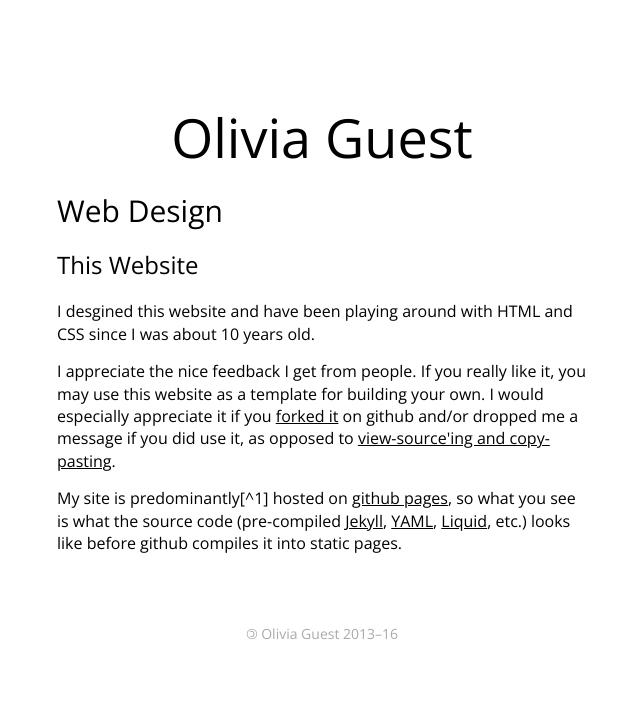
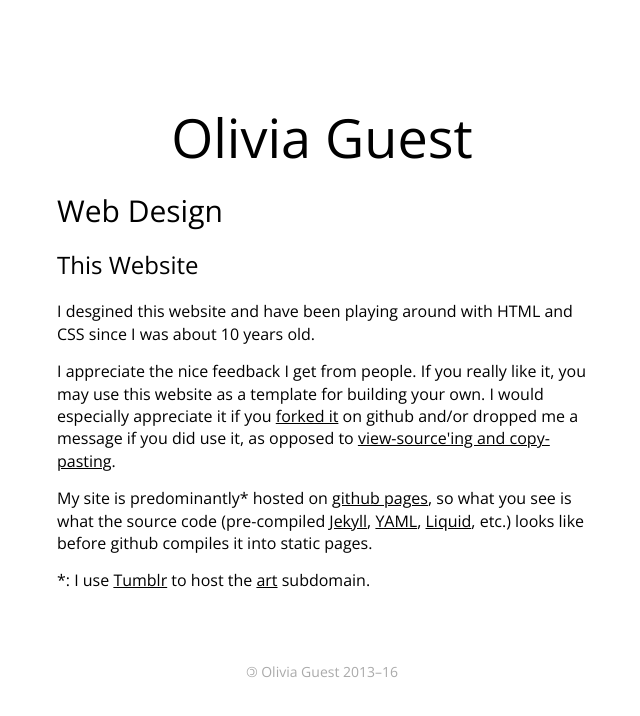
Before and after one commit to oliviaguest/oliviaguest.github.io, a Jekyll site: the page built from web-design.md, in a window 1280 px wide. Shown: the top 716 px of the page, without its empty margins (318-958 px from the left). Built offline with Jekyll 4.4.1, drawn with Linux system fonts in a browser that asks for light colours; nearby versions of some CDN libraries.

Commit message:
Update web-design.md

```diff
--- a/web-design.md
+++ b/web-design.md
@@ -11,7 +11,7 @@ published: true
 
 <p>I appreciate the nice feedback I get from people. If you really like it, you may use this website as a template for building your own. I would especially appreciate it if you <a href="//github.com/oliviaguest/oliviaguest.github.io">forked it</a> on github and/or dropped me a message if you did use it, as opposed to <a href="https://twitter.com/o_guest/status/696758773235458048">view-source'ing and copy-pasting</a>.</p>
 
-<p>My site is predominantly[^1] hosted on <a href="//pages.github.com/">github pages</a>, so what you see is what the source code (pre-compiled <a href="//jekyllrb.com/">Jekyll</a>, <a href="//yaml.org/">YAML</a>, <a href="//github.com/Shopify/liquid/wiki">Liquid</a>, etc.) looks like before github compiles it into static pages.
+<p>My site is predominantly* hosted on <a href="//pages.github.com/">github pages</a>, so what you see is what the source code (pre-compiled <a href="//jekyllrb.com/">Jekyll</a>, <a href="//yaml.org/">YAML</a>, <a href="//github.com/Shopify/liquid/wiki">Liquid</a>, etc.) looks like before github compiles it into static pages.
 </p>
 
-[^1]: I use [Tumblr](://tumblr.com/) to host my [art](://art.oliviaguest.com) stuff.
+*: I use [Tumblr](://tumblr.com/) to host the [art](://art.oliviaguest.com) subdomain.
```
